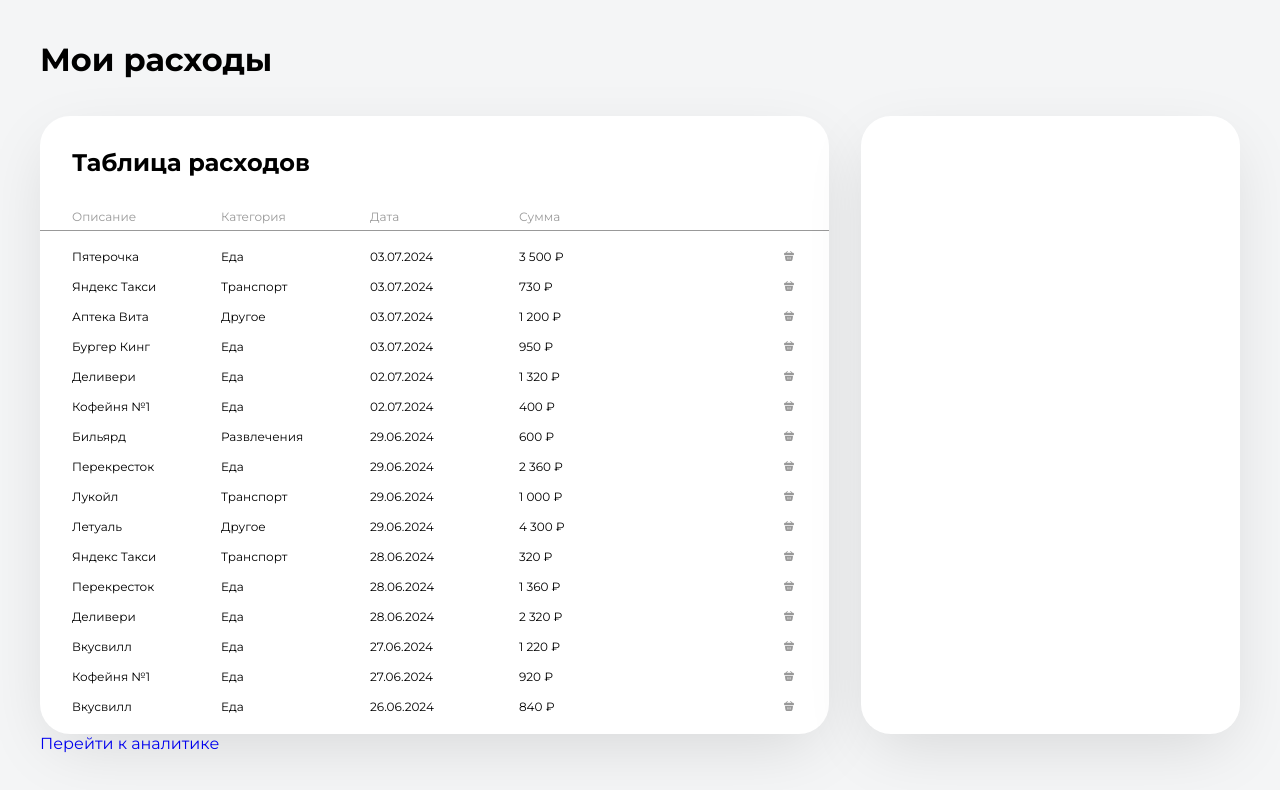
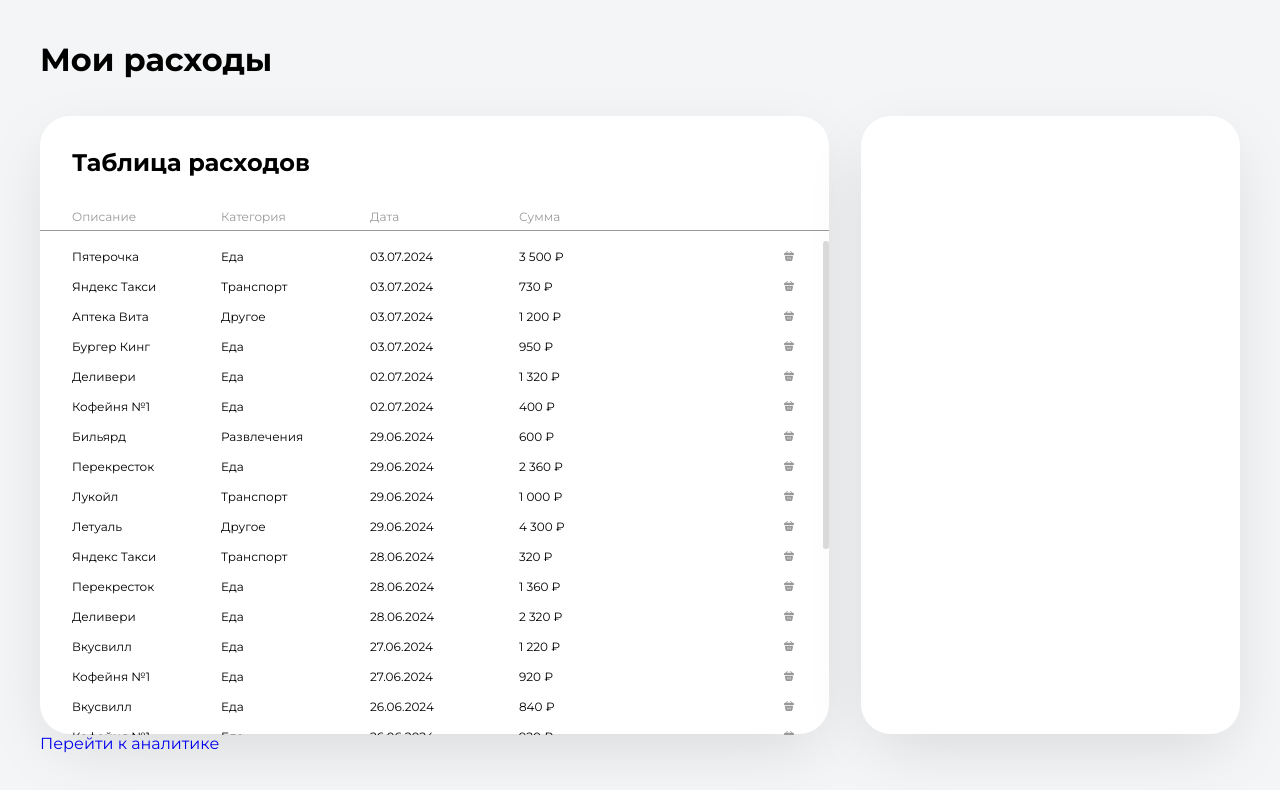
Before and after one commit to kors-ak/skypro-wallet, a React (Vite) app: page / in a window 1280 px wide. Shown: the top 790 px of the page. Built offline with nearby package versions, Linux system fonts and the light colour scheme.

Commit message:
style: добавляет кастомный скроллбар в Календаре и Таблице расходов (библиотека simplebar-react)

```diff
--- a/package.json
+++ b/package.json
@@ -14,6 +14,7 @@
     "react": "^19.2.6",
     "react-dom": "^19.2.6",
     "react-router-dom": "^7.17.0",
+    "simplebar-react": "^3.3.2",
     "styled-components": "^6.4.2"
   },
   "devDependencies": {
--- a/src/GlobalStyles.js
+++ b/src/GlobalStyles.js
@@ -52,6 +52,23 @@
     background-color: rgb(244, 245, 246);
     scroll-behavior: smooth;
   }
+
+  .simplebar-track.simplebar-vertical {
+    margin: 8px 0 20px 0;
+    width: 8px;
+  }
+
+  .simplebar-scrollbar {
+    width: 6px;
+    border-radius: 3px;
+  }
+
+  .simplebar-scrollbar.simplebar-visible:before {
+    opacity: 1;
+    background-color: rgb(217, 217, 217);
+    width: 6px;
+    border-radius: 3px;
+  }
 `
 
 export default GlobalStyles
--- a/src/components/Calendar/Calendar.jsx
+++ b/src/components/Calendar/Calendar.jsx
@@ -9,6 +9,8 @@
   SWeekday,
   SWeekdays,
 } from './Calendar.styled'
+import SimpleBar from 'simplebar-react'
+import 'simplebar-react/dist/simplebar.min.css'
 import {
   getMonthDays,
   getMonths,
@@ -60,6 +62,7 @@
           <SWeekday key={day}>{day}</SWeekday>
         ))}
       </SWeekdays>
+      <SimpleBar autoHide={false} style={{ height: '427px', width: '100%' }}>
         <SContent>
           {months.map((month) => (
             <SMonth key={month.title}>
@@ -83,6 +86,7 @@
             </SMonth>
           ))}
         </SContent>
+      </SimpleBar>
     </SCalendar>
   )
 }
--- a/src/components/Calendar/Calendar.styled.js
+++ b/src/components/Calendar/Calendar.styled.js
@@ -4,7 +4,6 @@
   background-color: #fff;
   border-radius: 30px;
   box-shadow: 0px 20px 67px -12px rgba(0, 0, 0, 0.13);
-  overflow: hidden;
 `
 export const STitle = styled.h2`
   margin: 32px 32px 24px 32px;
@@ -29,8 +28,6 @@
   font-size: 12px;
 `
 export const SContent = styled.div`
-  height: 427px;
-  overflow-y: auto;
   padding: 24px 33px;
 `
 export const SMonth = styled.div`
--- a/src/components/ExpensesTable/ExpensesTable.jsx
+++ b/src/components/ExpensesTable/ExpensesTable.jsx
@@ -9,6 +9,8 @@
   STitles,
   STitlesContainer,
 } from './ExpensesTable.styled'
+import SimpleBar from 'simplebar-react'
+import 'simplebar-react/dist/simplebar.min.css'
 
 export const ExpensesTable = () => {
   return (
@@ -23,11 +25,13 @@
             <SText>Сумма</SText>
           </STitles>
         </STitlesContainer>
-        <SExpenses>
-          {data.map((el) => (
-            <Expense item={el} key={el._id} />
-          ))}
-        </SExpenses>
+        <SimpleBar autoHide={false} style={{ height: '504px', width: '100%' }}>
+          <SExpenses>
+            {data.map((el) => (
+              <Expense item={el} key={el._id} />
+            ))}
+          </SExpenses>
+        </SimpleBar>
       </SContent>
     </STable>
   )
--- a/src/components/ExpensesTable/ExpensesTable.styled.js
+++ b/src/components/ExpensesTable/ExpensesTable.styled.js
@@ -5,7 +5,6 @@
   height: 618px;
   border-radius: 30px;
   box-shadow: 0px 20px 67px -12px rgba(0, 0, 0, 0.13);
-  overflow: hidden;
 `
 export const STitle = styled.h2`
   margin: 32px;
@@ -32,7 +31,6 @@
 export const SExpenses = styled.div`
   padding-left: 32px;
   padding-right: 34px;
-  overflow-y: auto;
   margin-top: 18px;
   max-height: 479px;
 `
```
Also changed, not shown: 1 other file (tests, documents, lock files or other folders). Lines whose indentation alone changed are shown as unchanged.
